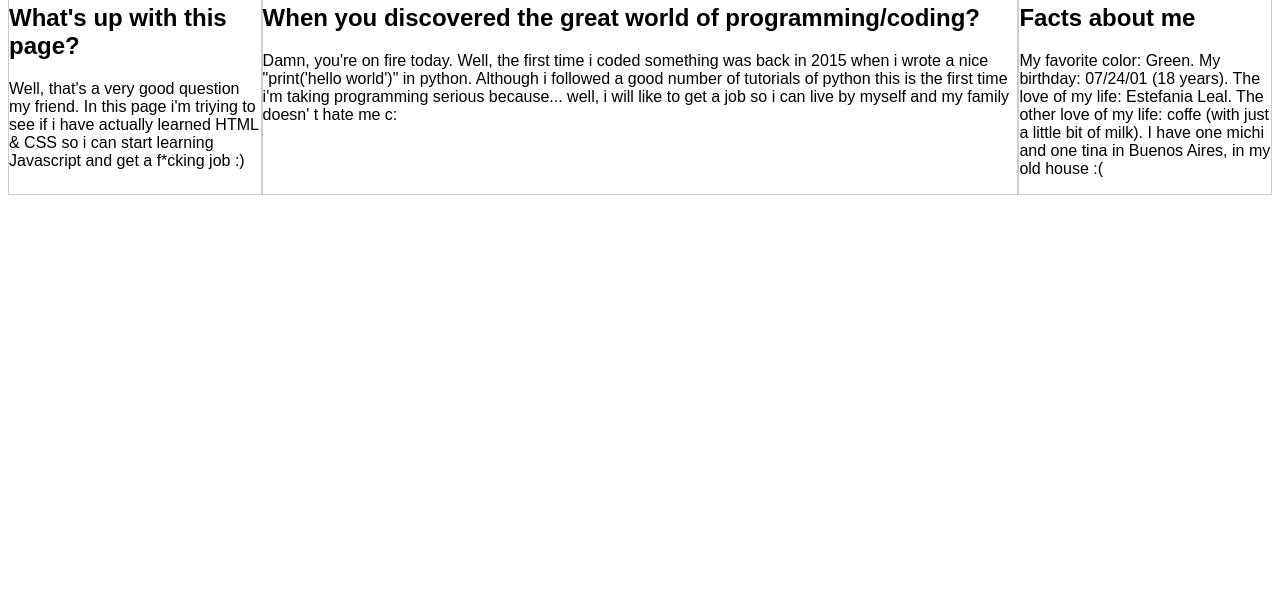
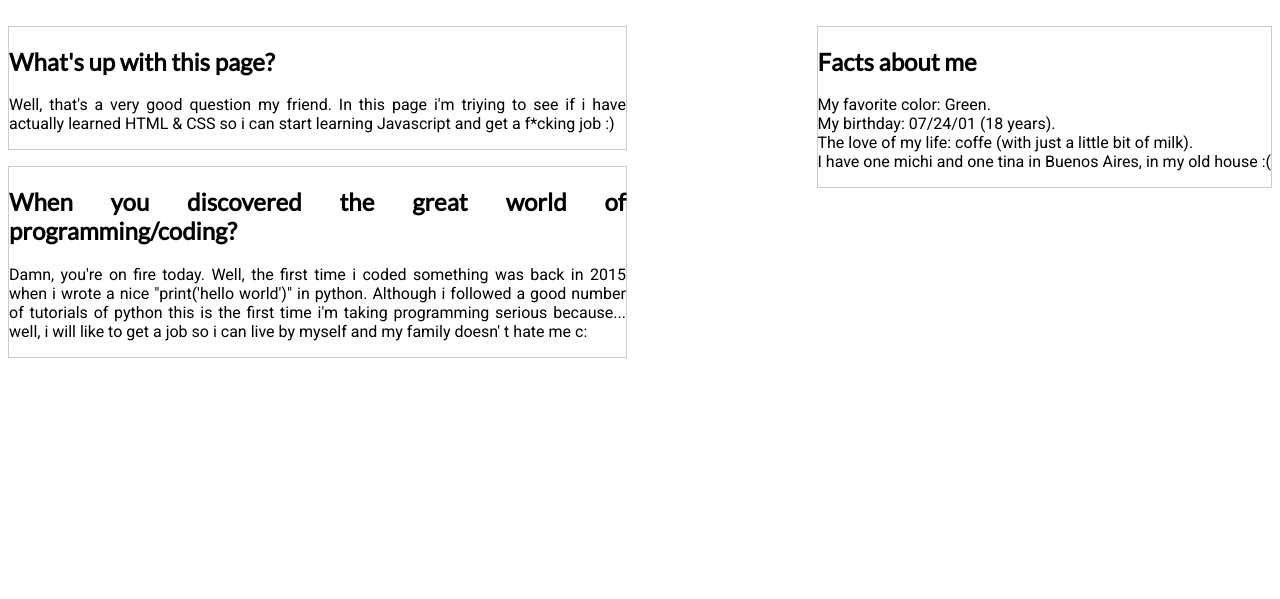
Before and after one commit to smRamiro/smRamiro.github.io, a plain HTML site: page index.html in a window 1280 px wide. Shown: the part 201-800 px from the top of the page. Drawn offline with Linux system fonts and the light colour scheme.

Commit message:
upgradeeed

```diff
--- a/css/style.css
+++ b/css/style.css
@@ -1,5 +1,12 @@
+@import url('https://fonts.googleapis.com/css2?family=Lato&family=Roboto&display=swap');
+
+h1,h2,h3,h4{
+
+    font-family: 'Lato', sans-serif;
+}
+
 *{
-    font-family: 'Ubuntu', sans-serif;
+    font-family: 'Roboto', sans-serif;
 }
 
 header nav{
@@ -18,7 +25,6 @@ header nav ul{
 
 header nav ul li{
     white-space: nowrap;
-    padding-right: 5%;
 }
 
 header nav h2{
@@ -42,12 +48,19 @@ a{
 main h1{
     text-align: center;
 }
-main div{
-    display: flex;
+main{
+    display: grid;
+    grid-template-columns: auto auto;
+    gap: 5% 15%;
     /*align-items: flex-start;
     align-items: flex-end;
     align-items: center;
     align-items: stretch;*/
+}
+
+.questions-container{
+    display: grid;
+    gap: 5%;
 }
 
 main div article{
@@ -55,11 +68,19 @@ main div article{
 }
 
 #first-question{
-    flex: 1;
+    /*flex: 1;*/
 }
 #second-question{
-    flex: 3;
+    grid-column: 1;
+    /*flex: 3; /*Here im only using the first parameter of this attribute,
+    so basically im using flex-grow: 1*/
 }
 #sidebar{
-    flex: 1;
+    grid-column: 2;
+    grid-row: 1;
+
 }
+
+.sidebars-container, .questions-container{
+    text-align: justify;
+}
--- a/index.html
+++ b/index.html
@@ -22,8 +22,12 @@
 
     </header>
 
+<br>
+
     <main>
         <h1>Questions answered by me :)</h1>
+
+        <br>
 
         <div class="questions-container">
 
@@ -46,14 +50,15 @@
                     t hate me c:
                 </p>
             </article>
+        </div>
 
+        <div class="sidebars-container">
             <article id="sidebar">
                 <h2>Facts about me</h2>
                 <p>
-                    My favorite color: Green.
-                    My birthday: 07/24/01 (18 years).
-                    The love of my life: Estefania Leal.
-                    The other love of my life: coffe (with just a little bit of milk).
+                    My favorite color: Green. <br>
+                    My birthday: 07/24/01 (18 years). <br>
+                    The love of my life: coffe (with just a little bit of milk). <br>
                     I have one michi and one tina in Buenos Aires, in my old house :(
                 </p>
             </article>
```
